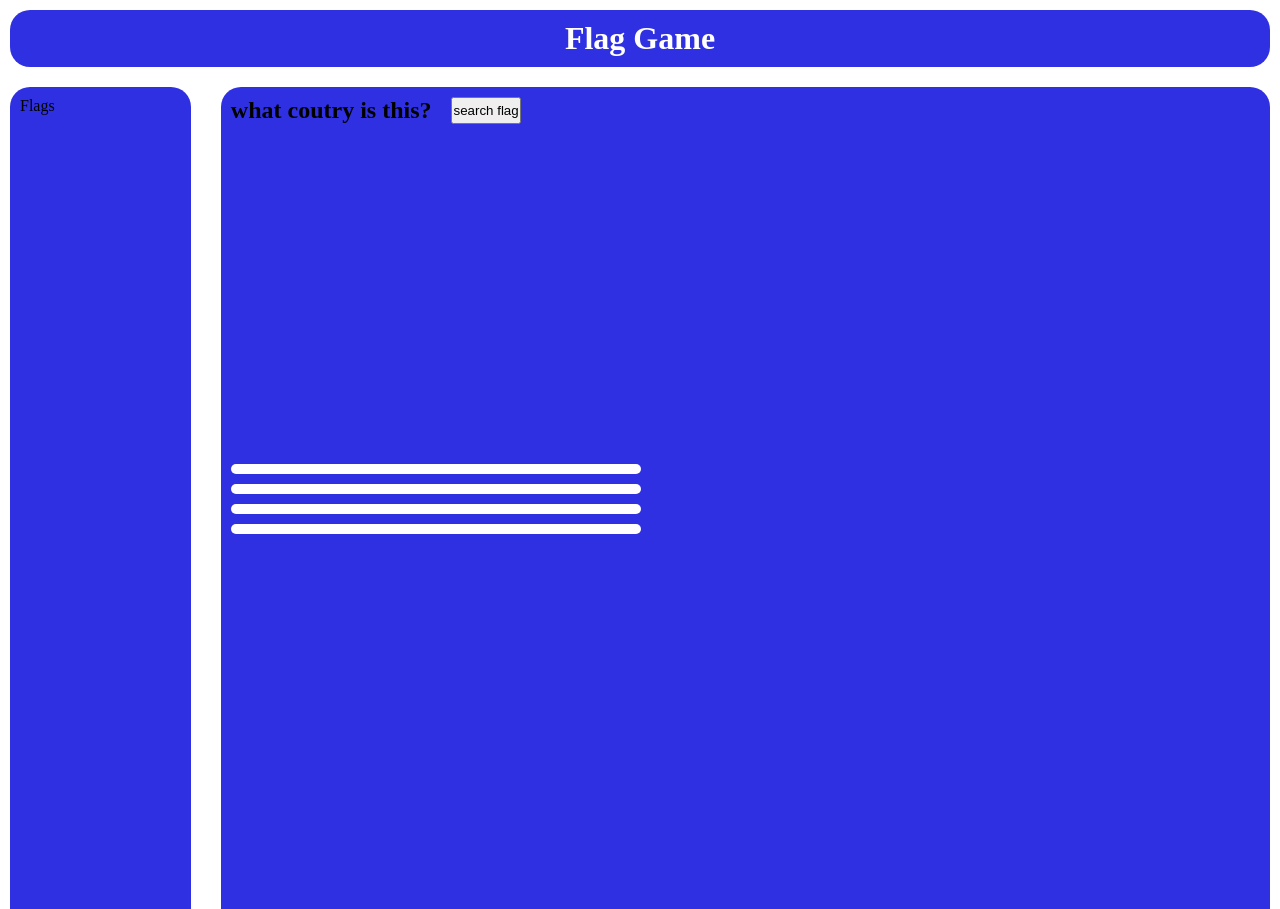
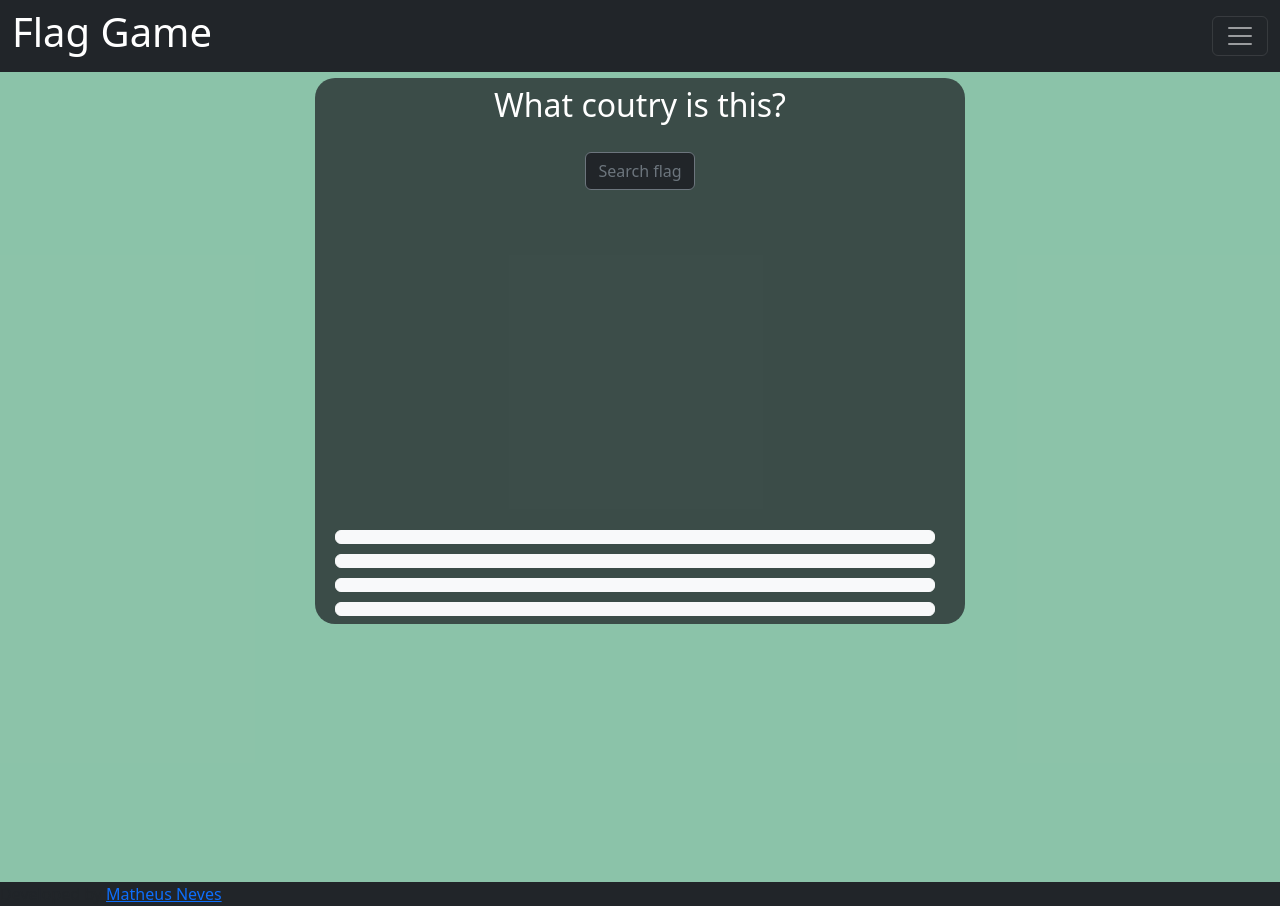
Before and after one commit to matheusnevesb/flag-game, a website: page index.html in a window 1280 px wide. Shown: the top 909 px of the page. Drawn offline with nearby package versions, Linux system fonts and the light colour scheme; no server answers.

Commit message:
iniciado interface nova

```diff
--- a/index.html
+++ b/index.html
@@ -7,23 +7,41 @@
     <title>Flag Game</title>
 
     <link rel="stylesheet" href="style.css">
+    <!-- CSS only -->
+    <link href="https://cdn.jsdelivr.net/npm/bootstrap@5.2.2/dist/css/bootstrap.min.css" rel="stylesheet" integrity="sha384-Zenh87qX5JnK2Jl0vWa8Ck2rdkQ2Bzep5IDxbcnCeuOxjzrPF/et3URy9Bv1WTRi" crossorigin="anonymous">
 </head>
 <body>
     <header>
-        <h1>Flag Game</h1>
+        <nav class="navbar navbar-dark bg-dark fixed-top">
+            <div class="container-fluid">
+            <h1>Flag Game</h1>
+                <button class="navbar-toggler" type="button" data-bs-toggle="offcanvas" data-bs-target="#offcanvasDarkNavbar" aria-controls="offcanvasDarkNavbar">
+                <span class="navbar-toggler-icon"></span>
+                </button>
+                <div class="offcanvas offcanvas-end text-bg-dark" tabindex="-1" id="offcanvasDarkNavbar" aria-labelledby="offcanvasDarkNavbarLabel">
+                <div class="offcanvas-header">
+                    <h5 class="offcanvas-title" id="offcanvasDarkNavbarLabel">Flag Game</h5>
+                    <button type="button" class="btn-close btn-close-white" data-bs-dismiss="offcanvas" aria-label="Close"></button>
+                </div>
+                <div class="offcanvas-body">
+                    <ul class="navbar-nav justify-content-end flex-grow-1 pe-3">
+                    <li class="nav-item">
+                        <a class="nav-link active" aria-current="page" href="#">Country by flag</a>
+                    </li>
+                    </ul>
+                </div>
+            </div>
+        </nav>
     </header>
-    <main>
-        <div class="menu-lateral">
-            <span>Flags</span>
-        </div>
-        <div class="conteudo">
-            <section>
+    <main class="bg-success p-2 text-white bg-opacity-50">
+        <div class="conteudo bg-dark p-2 text-white bg-opacity-75">
+            <section class="container-lg">
                 <section class="conteudo-title">
-                    <h2>what coutry is this?</h2>
-                    <button id="search-btn">search flag</button>
+                    <h2 class="text-center">What coutry is this?</h2>
+                    <button id="search-btn" class="btn btn-dark btn-outline-secondary">Search flag</button>
                 </section>
                 <section class="container-flag">
-                    <span id="flag"></span>
+                    <span id="flag" class="img-fluid "></span>
                 </section>
                 <section class="container-answers" id="container-answers">
                     <span id="answer-01"></span>
@@ -34,8 +52,12 @@
             </section>
         </div>
     </main>
+    <footer class="bg-dark">
+        Developed by <a href="">Matheus Neves</a>
+    </footer>
 
-
+    <!-- JavaScript Bundle with Popper -->
+    <script src="https://cdn.jsdelivr.net/npm/bootstrap@5.2.2/dist/js/bootstrap.bundle.min.js" integrity="sha384-OERcA2EqjJCMA+/3y+gxIOqMEjwtxJY7qPCqsdltbNJuaOe923+mo//f6V8Qbsw3" crossorigin="anonymous"></script>
     <script src="script.js"></script>
 </body>
 </html>
--- a/script.js
+++ b/script.js
@@ -32,8 +32,10 @@ function allContries() {
     let choices = answersBtns.children;
     for (let i = 0; i < choices.length; i += 1){
         if (choices[i].classList !== ''){
-            choices[i].classList.remove(choices[i].classList[0])
+            choices[i].classList.remove(choices[i].classList[2])
         }
+        choices[i].classList.add('btn')
+        choices[i].classList.add('btn-light')
     }
 
 }
--- a/style.css
+++ b/style.css
@@ -19,24 +19,32 @@ header h1 {
 }
 
 main {
+    margin-top: 20px;
     display: flex;
     gap: 10px;
-    height: 100vw;
-}
-
-.menu-lateral {
-    background-color: rgb(48, 48, 227);
-    width: 200px;
+    height: auto;
+    justify-content: center;
 }
 
 .conteudo {
-    background-color: rgb(48, 48, 227);
     width: 100%;
+    max-width: 650px;
+    display: flex;
+    align-items: center;
+    justify-content: center;
+    margin-top: 20px;
+    margin-bottom: 250px;
 }
 
 .conteudo-title {
     display: flex;
+    flex-direction: column;
     gap: 20px;
+    align-items: center;
+}
+
+#search-btn {
+    max-width: 400px;
 }
 
 #container-by-flags {
@@ -44,32 +52,32 @@ main {
 }
 
 .container-flag {
-    margin-top: 20px;
-    width: 400px;
+    width: 100%;
+    max-width: 400px;
     height: 300px;
     overflow: hidden;
+    display: flex;
+    justify-content: center;
+    margin: 20px auto 0 auto;
 }
 
 .flag {
     border: 2px solid black;
+    width: 100%;
     max-width: 400px;
     height: auto;
 }
 
 .container-answers {
     margin-top: 20px;
-    width: 400px;
+    width: 100%;
+    max-width: 600px;
     display: flex;
     gap: 10px;
     flex-direction: column;
 }
 
 .container-answers span {
-    border-radius: 10px;
-    width: 100%;
-    padding: 5px;
-    background-color: white;
-    color: rgb(48, 48, 227);
     cursor: pointer;
 }
 
```
